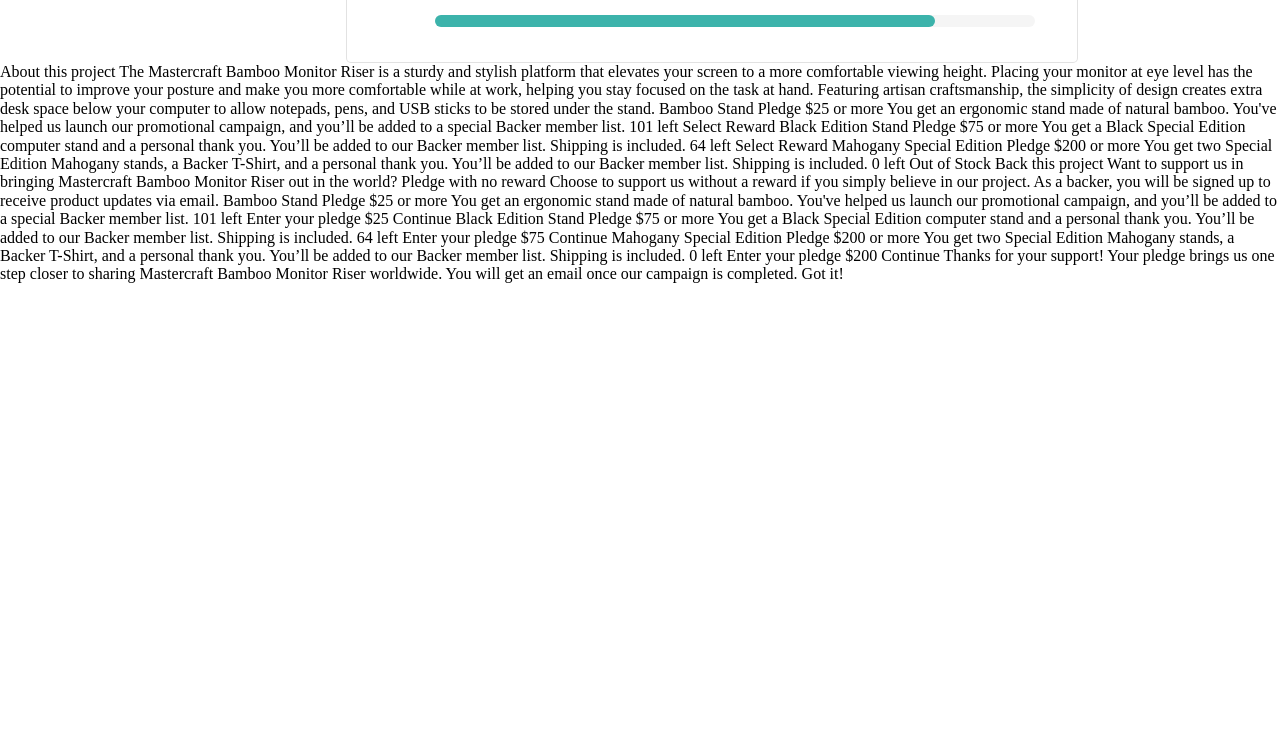
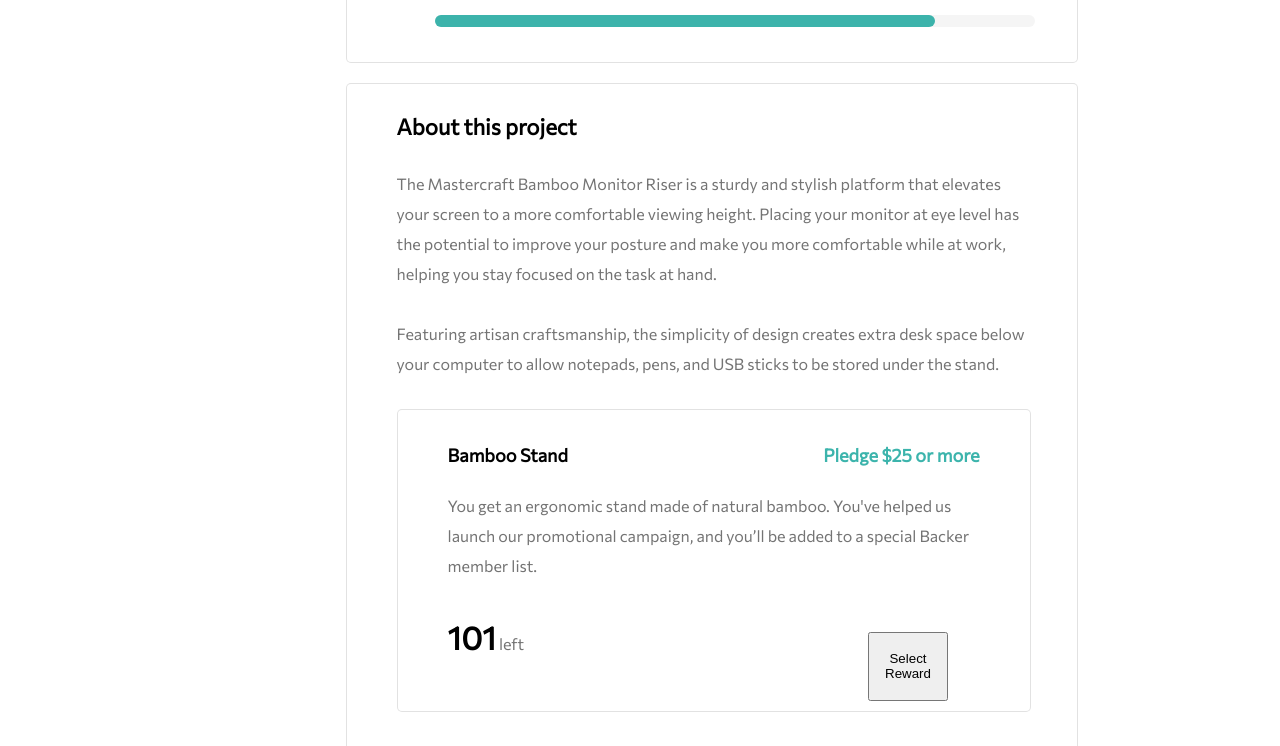
Before and after one commit to th-rpy/frontend-mentor-challenges, a plain HTML site: page crowdfunding-product-page/crowdfunding-product-page-main/index.html in a window 1280 px wide. Shown: the part 754-1500 px from the top of the page. Before the commit the page ends 1038 px from the top, so only its background shows below. Drawn offline with Linux system fonts and the light colour scheme.

Commit message:
ADD:  Section-4 class --END

```diff
--- a/crowdfunding-product-page/crowdfunding-product-page-main/index.html
+++ b/crowdfunding-product-page/crowdfunding-product-page-main/index.html
@@ -11,7 +11,7 @@
 
 </head>
 <body>
-
+  <!-- Section 1 Start -->
   <div class="section-1">
     <img src="./images/logo.svg" alt="logo" height="20" width="128" >
 
@@ -23,6 +23,9 @@
 
   </div>
 
+  <!-- Section 1 End -->
+
+  <!-- Section 2 Start -->
   <div class="section-2">
      <img src="./images/logo-mastercraft.svg" alt="Mastercraft">
      <h1>Mastercraft Bamboo Monitor Riser</h1>
@@ -42,6 +45,10 @@
     </div>
 
   </div>
+
+  <!-- Section 2 End -->
+
+  <!-- Section 3 Start -->
 
   <div class="section-3">
    <div class="info">
@@ -69,26 +76,44 @@
 
   </div>
 
+  <!-- Section 3 End -->
+
+  <!-- Section 4 Start -->
+  <div class="section-4">
+     <div class="about">
+        <h1>About this project</h1>
+          <p>
+            The Mastercraft Bamboo Monitor Riser is a sturdy and stylish platform that elevates your screen
+          to a more comfortable viewing height. Placing your monitor at eye level has the potential to improve
+          your posture and make you more comfortable while at work, helping you stay focused on the task at hand.
+          <br /> <br />
+          Featuring artisan craftsmanship, the simplicity of design creates extra desk space below your computer
+          to allow notepads, pens, and USB sticks to be stored under the stand.
+          </p>
+     </div>
+
+     <div class="card">
+      <div class="card-header">
+        <h3>Bamboo Stand</h3>
+        <h3 class = 'green'>Pledge $25 or more</h3>
+      </div>
+
+      <p>You get an ergonomic stand made of natural bamboo. You've helped us launch our promotional campaign, and
+        you’ll be added to a special Backer member list.</p>
+
+      <div class="footer-card">
+         <p> <span>101</span> left</p>
+        <button class="btn-reward">Select Reward</button>
+      </div>
+
+     </div>
+  </div>
 
 
 
 
 
-  About this project
 
-  The Mastercraft Bamboo Monitor Riser is a sturdy and stylish platform that elevates your screen
-  to a more comfortable viewing height. Placing your monitor at eye level has the potential to improve
-  your posture and make you more comfortable while at work, helping you stay focused on the task at hand.
-
-  Featuring artisan craftsmanship, the simplicity of design creates extra desk space below your computer
-  to allow notepads, pens, and USB sticks to be stored under the stand.
-
-  Bamboo Stand
-  Pledge $25 or more
-  You get an ergonomic stand made of natural bamboo. You've helped us launch our promotional campaign, and
-  you’ll be added to a special Backer member list.
-  101 left
-  Select Reward
 
   Black Edition Stand
   Pledge $75 or more
--- a/crowdfunding-product-page/crowdfunding-product-page-main/style/styles.css
+++ b/crowdfunding-product-page/crowdfunding-product-page-main/style/styles.css
@@ -13,6 +13,7 @@ html {
 
 body {
     width: 100%;
+    height: 100%;
     background-color:rgb(255, 255, 255);
     margin:0px;
 }
@@ -262,3 +263,133 @@ body {
   border-radius: 34px;
   border: none;
 }
+
+/* Section 4 Style */
+
+.section-4 {
+  height: 1293px;
+  width: 730px;
+
+  margin-top: 20px;
+
+  border-radius: 5px;
+  background-color:#FFFFFF;
+  border: 1px solid #2f2f2f23;
+  position: relative;
+  left: 27%;
+
+  display: flex;
+  flex-direction: column;
+}
+
+.section-4 .about{
+  display: flex;
+  flex-direction: column;
+
+}
+
+.section-4 .about h1{
+  font-size : 22px;
+  font-weight :700;
+  font-family: 'Commissioner', sans-serif;
+  color : #000000;
+  margin-top: 30px;
+  margin-left: 50px;
+  margin-bottom: 20px;
+}
+
+.section-4 .about p{
+  font-size : 16px;
+  font-weight :300;
+  font-family: 'Commissioner', sans-serif;
+  color : #747474;
+  margin-left: 50px;
+  margin-top: 10px;
+  margin-right: 20px;
+  margin-bottom: 20px;
+  text-align: left;
+  height: 190px;
+  width: 632px;
+  line-height: 30px;
+
+}
+
+.section-4 .card{
+  height: 301px;
+  width: 632px;
+  margin-top: 30px;
+  margin-left: 50px;
+  margin-bottom: 20px;
+  background-color:#FFFFFF;
+  border: 1px solid #2f2f2f23;
+  border-radius: 5px;
+
+  display: flex;
+  flex-direction: column;
+  justify-content: space-around;
+
+}
+
+.section-4 .card .card-header{
+  display: flex;
+  flex-direction: row;
+  justify-content: space-between;
+  margin-left: 50px;
+  margin-right: 50px;
+  margin-top: 5px;
+  margin-bottom: -5px;
+}
+
+.section-4 .card .card-header h3{
+
+    font-family: Commissioner, sans-serif;
+    font-size: 18px;
+    font-style: normal;
+    font-variant: normal;
+    font-weight: 700;
+    letter-spacing: normal;
+    line-height: 22px;
+    text-align: start;
+    text-indent: 0px;
+    text-transform: none;
+    vertical-align: baseline;
+    white-space: normal;
+    word-spacing: 0px;
+}
+.green{
+  color:hsl(176, 50%, 47%);
+}
+
+.section-4 .card p{
+  font-size : 16px;
+  font-weight :300;
+  font-family: 'Commissioner', sans-serif;
+  color : #747474;
+  margin-left: 50px;
+  margin-right: 20px;
+  margin-bottom: 20px;
+  margin-top: -10px;
+  text-align: left;
+  line-height: 30px;
+  width: 550px;
+
+}
+
+.section-4 .card .footer-card{
+  display: flex;
+  flex-direction: row;
+  justify-content: space-between;
+  margin-left: 0px;
+  margin-top: 10px;
+  height: 68.4px;
+  width: 550px;
+}
+
+
+.section-4 .card .footer-card span{
+  color: black;
+  font-size: 32px;
+  font-family: 'Commissioner', sans-serif;
+  font-weight: 700;
+
+}
```
Also changed, not shown: 1 other file.
